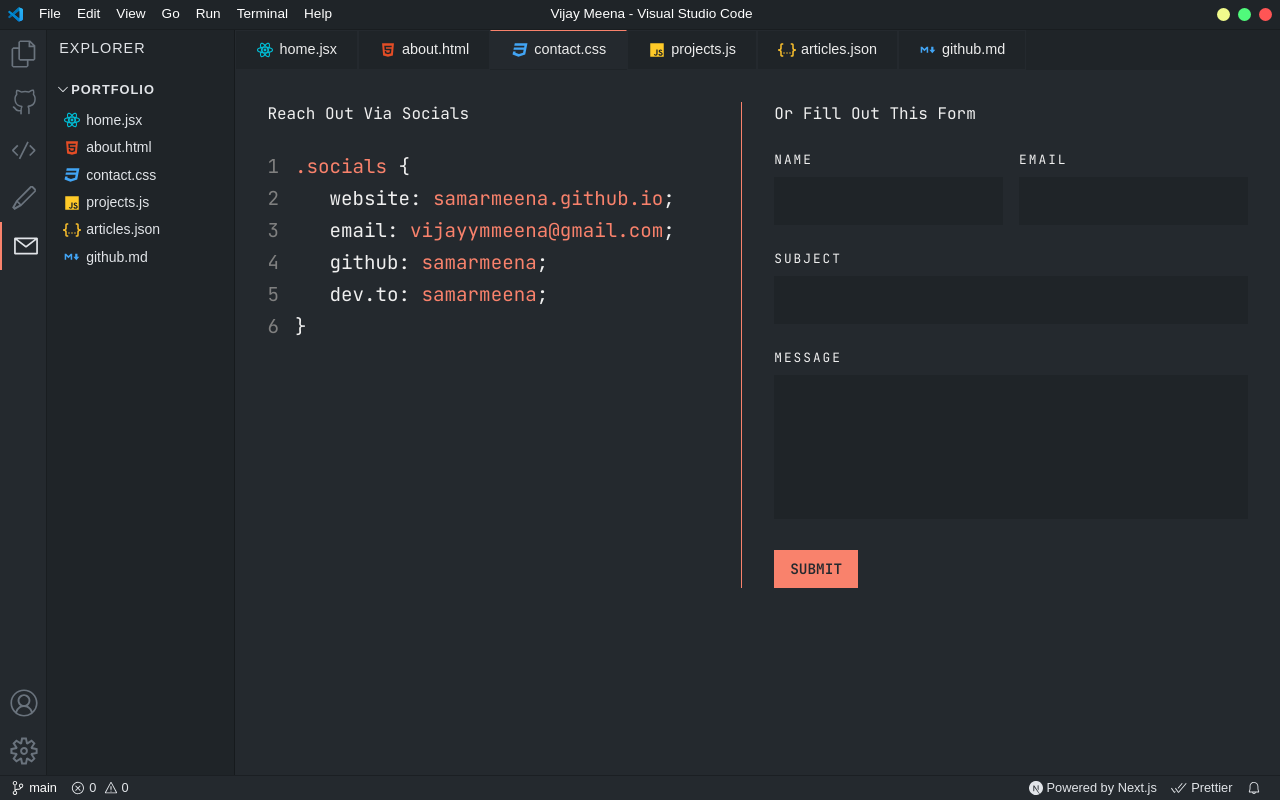
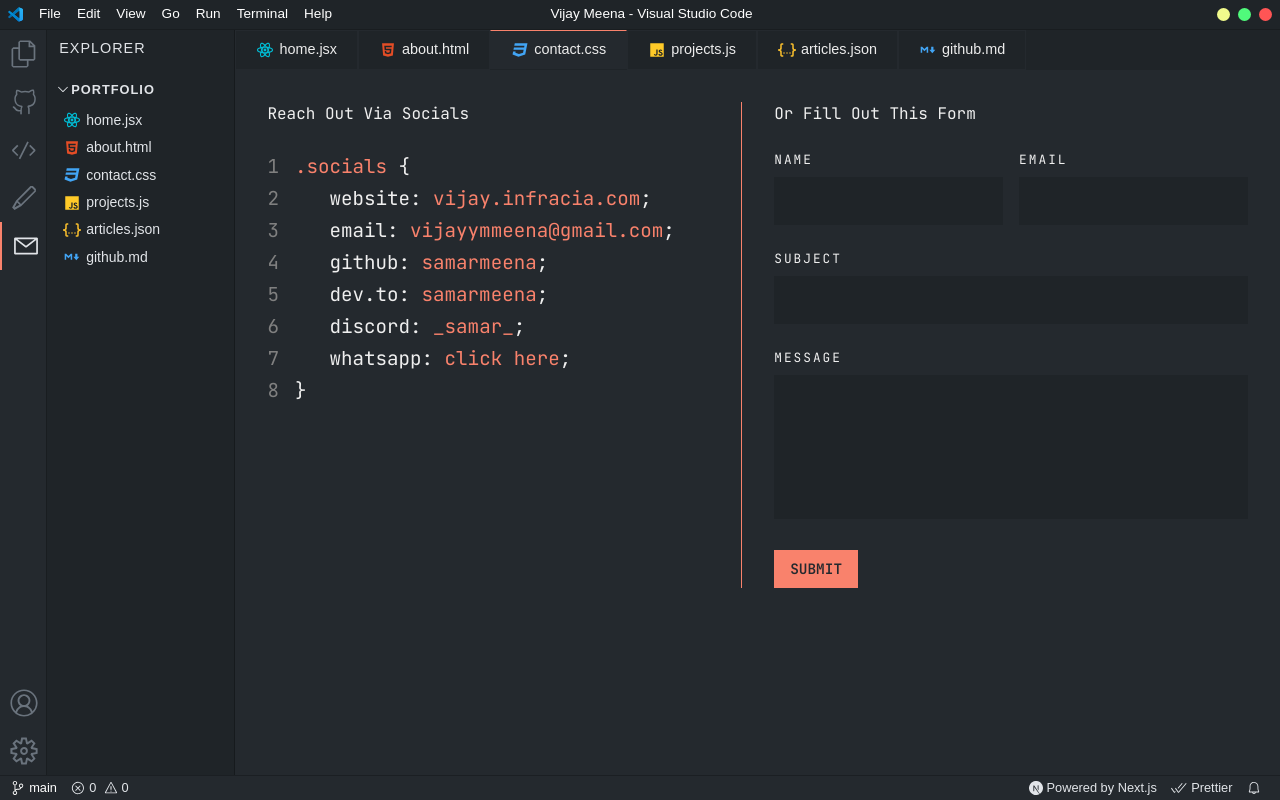
Before and after one commit to samarmeena/portfolio, a Next.js app: page /contact in a window 1280 px wide. Built offline with nearby package versions, Linux system fonts and the light colour scheme.

Commit message:
refactor: contact

```diff
--- a/src/app/contact/contact-code.tsx
+++ b/src/app/contact/contact-code.tsx
@@ -3,7 +3,7 @@ import styles from "./contact-code.module.css";
 const contactItems = [
   {
     social: "website",
-    link: "samarmeena.github.io",
+    link: "vijay.infracia.com",
     href: "https://samarmeena.github.io",
   },
   {
@@ -20,6 +20,16 @@ const contactItems = [
     social: "dev.to",
     link: "samarmeena",
     href: "https://dev.to/samarmeena",
+  },
+  {
+    social: "discord",
+    link: "_samar_",
+    href: "https://discord.com/channels/@me",
+  },
+  {
+    social: "whatsapp",
+    link: "click here",
+    href: "https://wa.me/+919001296901",
   },
 ];
 
```
